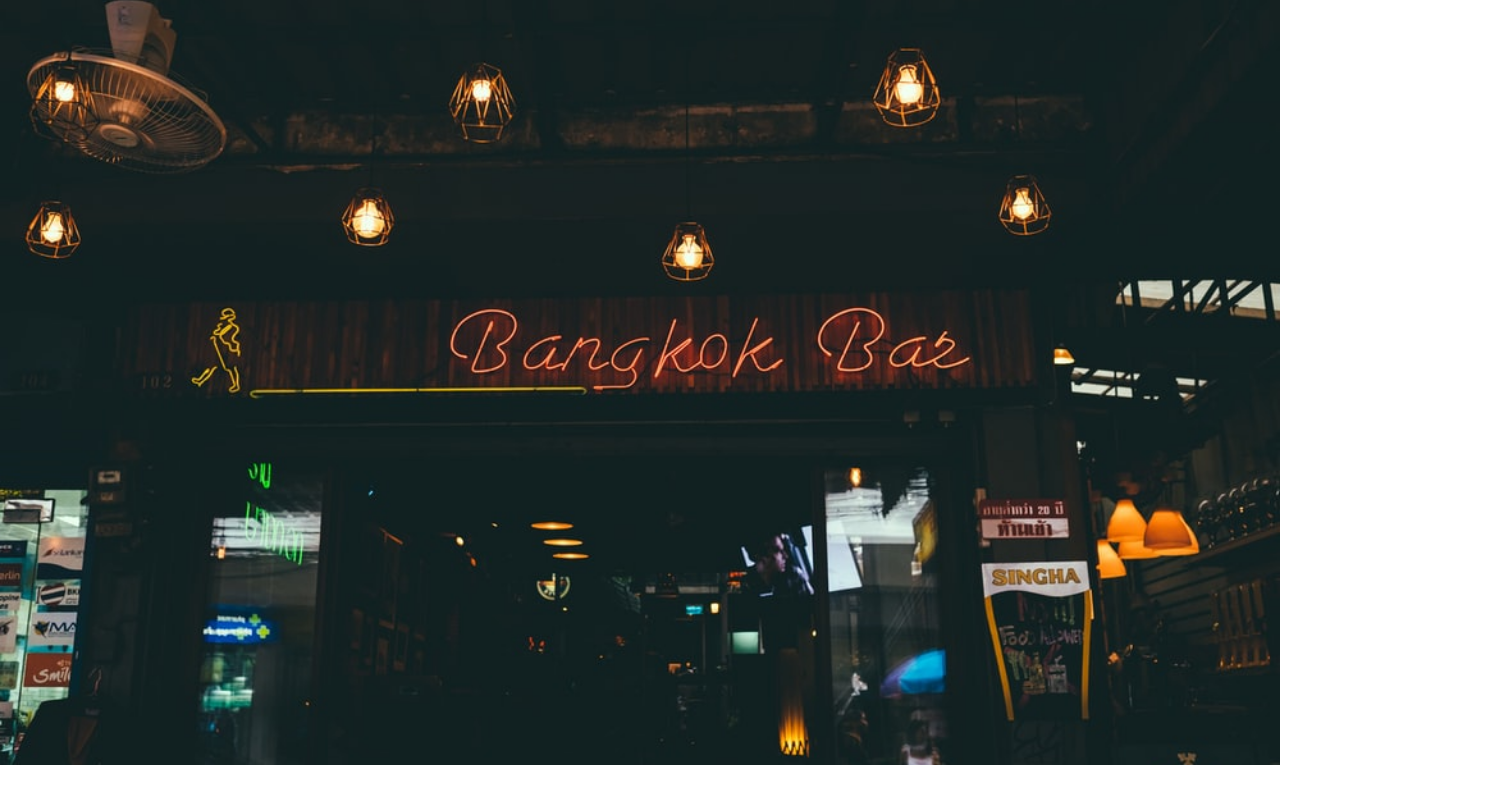
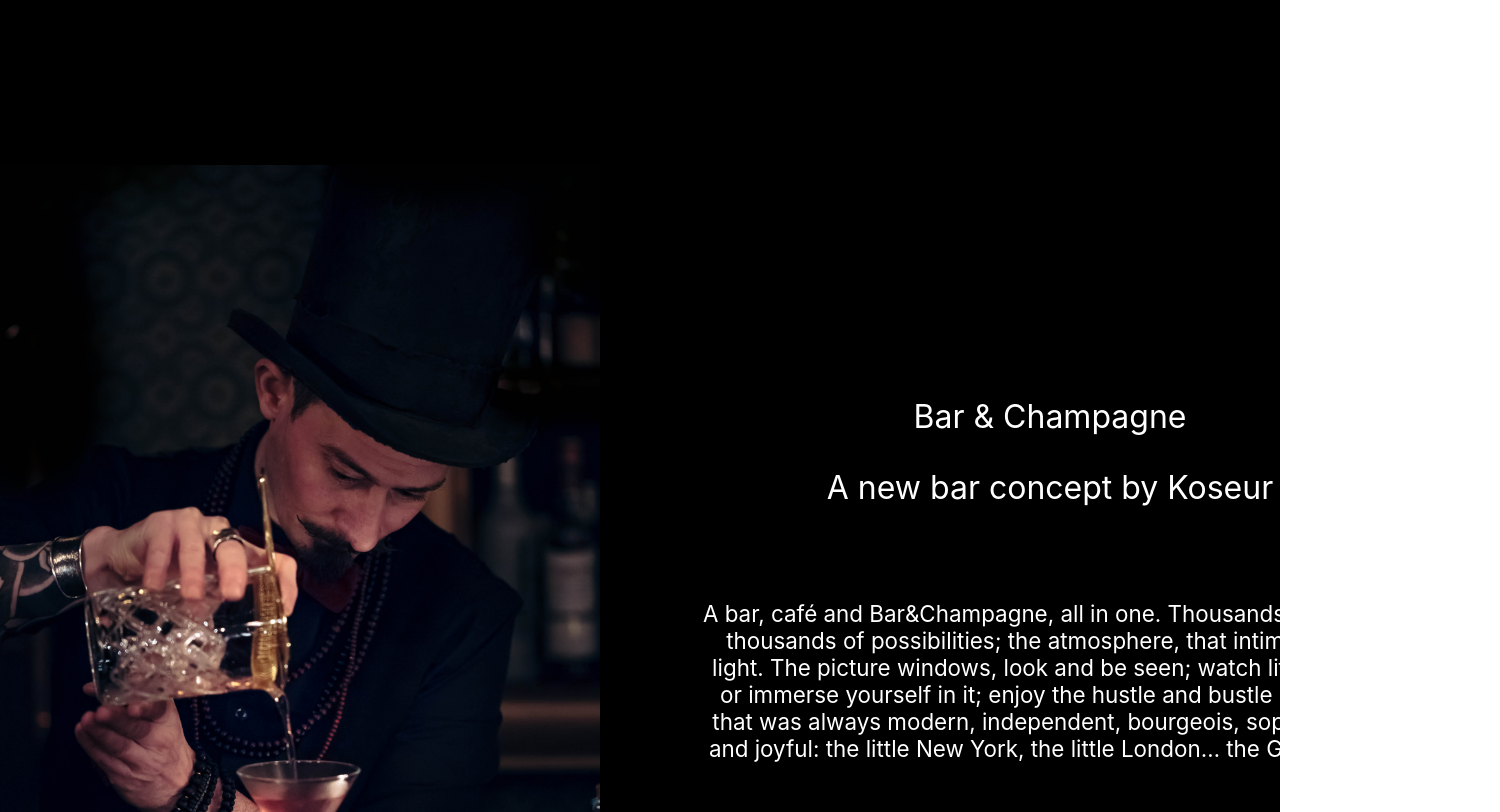
Before and after one commit to snokpok/koseur-frontend, a Next.js app: page /speakeasy in a window 1280 px wide. Shown: the part 835-1647 px from the top of the page, 1500 px wide, since content can reach past the window. Before the commit the page ends 1600 px from the top, so only its background shows below. Built offline with nearby package versions, Linux system fonts and the light colour scheme.

Commit message:
Add About Us
Add about us section to speakeasy

```diff
--- a/components/Header/Header.tsx
+++ b/components/Header/Header.tsx
@@ -3,6 +3,7 @@
 import styles from "./Header.module.sass";
 import Image from "next/image";
 import Link from 'next/link'
+import FadeInImage from "../../components/FadeInImage/FadeInImage";
 
 export interface HeaderProps {
     barName: string;
--- a/pages/index.tsx
+++ b/pages/index.tsx
@@ -16,8 +16,8 @@
                 />
             </Head>
             <div className={styles.bgWrap}>
-                <Image
-                    src="/landing_page.jpeg"
+                <FadeInImage
+                    src="/landing-page.jpg"
                     layout="fill"
                     objectFit="cover"
                     quality={100}
--- a/pages/speakeasy/index.tsx
+++ b/pages/speakeasy/index.tsx
@@ -2,13 +2,14 @@
 import Header from "../../components/Header/Header";
 import Image from "next/image";
 import styles from "../../styles/styles.module.sass";
+import FadeInImage from "../../components/FadeInImage/FadeInImage";
 
 export default function BarPage() {
     return (
         <div className={styles.ProfileContainer}>
             <div className={styles.ProfileSection}>
                 <div className={styles.bgWrap}>
-                    <Image
+                    <FadeInImage
                         src="/background.jpeg"
                         layout="fill"
                         objectFit="cover"
@@ -22,14 +23,28 @@
                 </p>
             </div>
 
-            <div className={styles.ProfileSection}>
-                <div className={styles.bgWrap}>
+            <div className={styles.ProfileSection_2}>
+                <div className={styles.aboutUs}>
                     <Image
-                        src="/landing_page.jpeg"
-                        layout="fill"
-                        objectFit="cover"
-                        quality={100}
+                        src="/bartender.jpg"
+                        width={600}
+                        height={900}
                     />
+
+                    <div className={styles.about_us_title}>
+                        <p> Bar & Champagne </p>
+                        <p>A new bar concept by Koseur </p>
+
+                        <br />
+
+                        <div className={styles.about_us_text}>
+                            <p>A bar, café and Bar&Champagne, all in one. Thousands of stories, thousands of possibilities;
+                                    the atmosphere, that intimacy, that light. The picture windows, look and be seen; watch life pass by or
+                                    immerse yourself in it; enjoy the hustle and bustle of a Gijón that was always modern, independent,
+                                    bourgeois, sophisticated and joyful: the little New York, the little London… the Great Gijón.
+                            </p>
+                         </div>
+                    </div>
                 </div>
             </div>
         </div>
--- a/styles/styles.module.sass
+++ b/styles/styles.module.sass
@@ -4,7 +4,12 @@
     flex-direction: column
     .ProfileSection
         min-height: 100vh
+        width: 100vw
 
+.ProfileSection_2
+        min-height: 100vh
+        width: 100vw
+        background: black
 
 .bgWrap
     position: absolute
@@ -13,12 +18,33 @@
     overflow: hidden
     z-index: -1
 
+.aboutUs
+    width: 1500px
+    height: 1000px
+    margin-left: auto
+    margin-right: auto
+    margin-top: 200px
+    .about_us_title
+        width: 900px
+        heigth: 500px
+        margin-top: 200px
+        text-align: center
+        font-size: 2em
+        float: right
+        .about_us_text
+            width: 700px
+            margin-left: auto
+            margin-right: auto
+            font-size: 0.7em
+
 .bgText
     margin: 0
     font-size: 4rem
     line-height: 5rem
     text-align: center
     padding-top: 20%
+    animation: fadeIn
+    animation-duration: 3s
 
 .Logo
     position: fixed
@@ -26,6 +52,8 @@
     margin-right: auto
     top: 3%
     left: 46vw
+    animation: fadeIn
+    animation-duration: 3s
 
 .LandingPage
     display: flex
@@ -36,7 +64,7 @@
     .Logo
         margin: 13px 0
         animation: fadeIn
-        animation-duration: 4s
+        animation-duration: 2s
     .Intro
         font-size: 5rem
         margin-top: 3rem
@@ -45,7 +73,12 @@
         font-size: 1.5rem
         width: 150px
         text-align: center
-        background-color: #93781f
-        border-radius: 6px
         margin: 3rem 0
         padding: 1rem
+        border: solid 1px
+        transition-duration: 1s
+
+    .HomePageButton:hover
+        background-color: black
+        color: grey
+        transition-duration: 1s
```
Also changed, not shown: public/bartender.jpg (added), public/landing-page.jpg (added).
